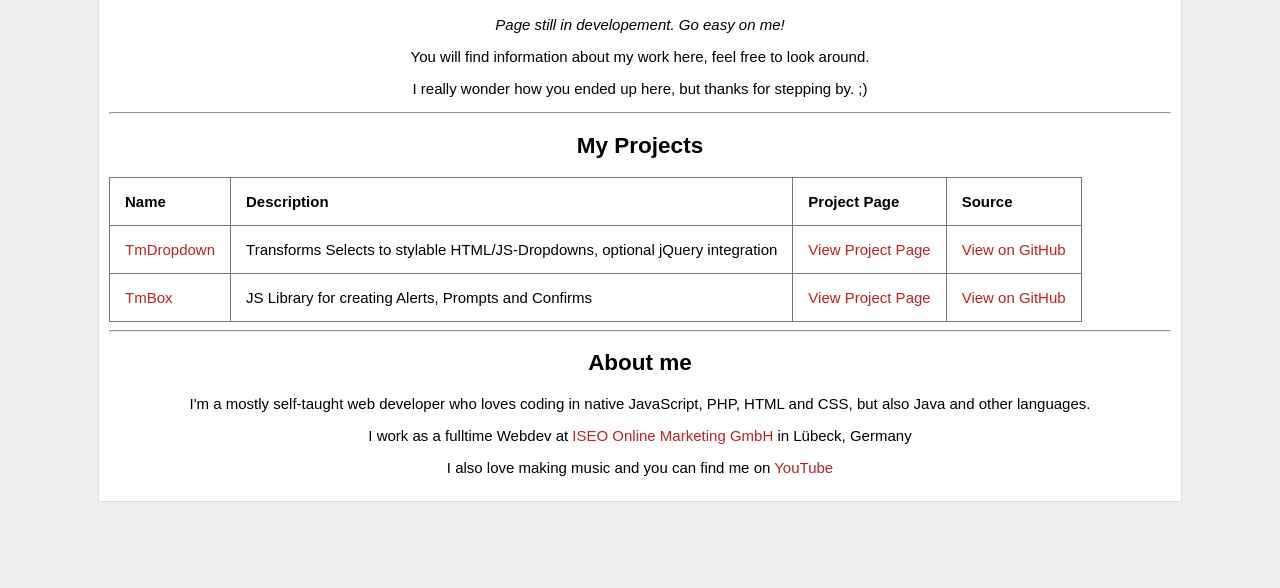
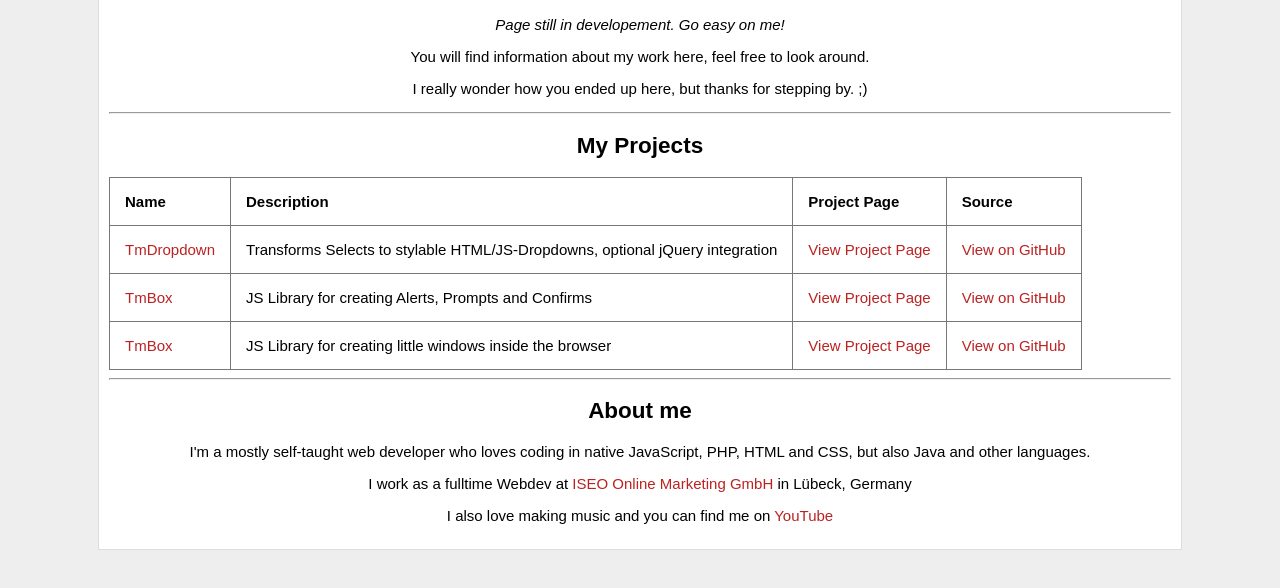
Before and after one commit to Tanuel/tanuel.github.io, a plain HTML site: page index.html in a window 1280 px wide. Shown: the part 114-702 px from the top of the page. Drawn offline with Linux system fonts and the light colour scheme.

Commit message:
added Tmwindow

```diff
--- a/index.html
+++ b/index.html
@@ -29,7 +29,7 @@ More info and license text: <http://www.gnu.org/licenses/>.
 			<p>I really wonder how you ended up here, but thanks for stepping by. ;)</p>
 		</section>
         <hr>
-		<h2 class="text-center">My Projects</h2>
+	<h2 class="text-center">My Projects</h2>
         <table>
             <thead>
                 <tr>
@@ -52,6 +52,12 @@ More info and license text: <http://www.gnu.org/licenses/>.
                     <td><a href="/TmBox">View Project Page</a></td>
                     <td><a href="https://github.com/Tanuel/TmBox" target="_blank">View on GitHub</a></td>
                 </tr>
+                <tr>
+                    <td><a <href="/TmWindow">TmBox</a></td>
+                    <td>JS Library for creating little windows inside the browser</td>
+                    <td><a href="/TmWindow">View Project Page</a></td>
+                    <td><a href="https://github.com/Tanuel/TmWindow" target="_blank">View on GitHub</a></td>
+                </tr>
             </tbody>
         </table>
 		<hr>
```
